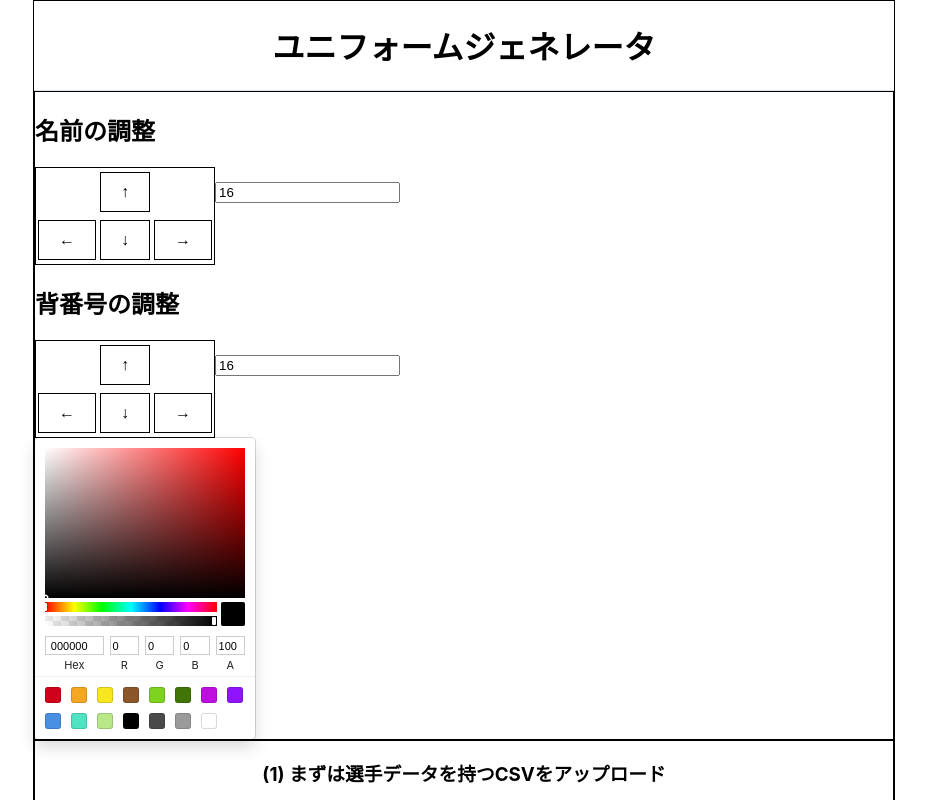
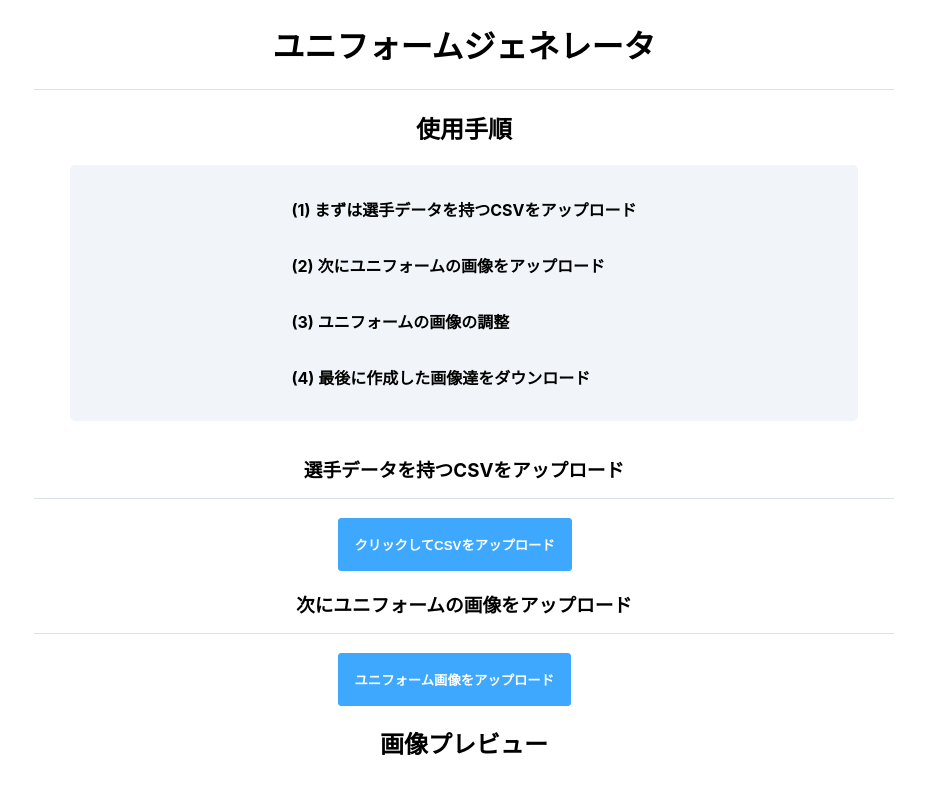
Before and after one commit to K-Sato1995/uniform-generator, a React (Create React App) app: page / in a window 1280 px wide. Shown: the top 800 px of the page, without its empty margins (176-1102 px from the left). Built offline with nearby package versions, Linux system fonts and the light colour scheme.

Commit message:
design box

```diff
--- a/src/App.js
+++ b/src/App.js
@@ -38,8 +38,29 @@ function App () {
           <h1>ユニフォームジェネレータ</h1>
         </div>
 
-        <div className={styles.designContainer}>
-          <h2>名前の調整</h2>
+        <h2 className={styles.introtitle}>使用手順</h2>
+        <div className={styles.intro}>
+          <ul>
+            <li>(1) まずは選手データを持つCSVをアップロード</li>
+            <li>(2) 次にユニフォームの画像をアップロード</li>
+            <li>(3) ユニフォームの画像の調整</li>
+            <li>(4) 最後に作成した画像達をダウンロード</li>
+          </ul>
+        </div>
+        <div className={styles.csvUploadContainer}>
+            <h3 className={styles.subtitle}>選手データを持つCSVをアップロード</h3>
+            <CSVDropzone onDrop={setPlayerDataList} />
+        </div>
+
+        <div className={styles.csvUploadContainer}>
+            <h3 className={styles.subtitle}>次にユニフォームの画像をアップロード</h3>
+            <input type="file" className={styles.imageUploader} onChange={handleUploadImage} />
+        </div>
+
+       {!!playerDataList.length && <div className={styles.designContainer}>
+          <div className={styles.designSubContainer}>
+            <h3>名前のデザイン調整</h3>
+            <span>名前の位置</span>
             <div className={styles.btnlist}>
                 <button className={styles.keyup} onClick={() => {
                   const newState = { ...uniformDesign }
@@ -75,14 +96,16 @@ function App () {
                   →
                 </button>
               </div>
-
+              <span>フォントサイズ(px)</span>
               <input type='number' value={uniformDesign.nameDesign.fontSize} onChange={(e) => {
                 const newState = { ...uniformDesign }
                 newState.nameDesign.fontSize = e.target.value
                 setUniformDesign(newState)
               }}/>
+            </div>
 
-            <h2>背番号の調整</h2>
+            <div className={styles.designSubContainer}>
+              <h3>背番号の調整</h3>
 
               <div className={styles.btnlist}>
                 <button className={styles.keyup} onClick={() => {
@@ -119,12 +142,15 @@ function App () {
                   →
                 </button>
               </div>
-            <input type='number' value={uniformDesign.numberDesign.fontSize} onChange={(e) => {
+              <span>フォントサイズ(px)</span>
+              <input type='number' value={uniformDesign.numberDesign.fontSize} placeholder="フォントサイズ(px)" onChange={(e) => {
                 const newState = { ...uniformDesign }
                 newState.numberDesign.fontSize = e.target.value
                 setUniformDesign(newState)
               }}/>
-
+            </div>
+            <div className={styles.designSubContainer}>
+              <h3>フォントカラー</h3>
               <SketchPicker
                 color={ uniformDesign.fontColor }
                 onChangeComplete={(color) => {
@@ -135,28 +161,9 @@ function App () {
                 }}
               />
             </div>
-
-          <div className={styles.csvUploadContainer}>
-              <h3>(1) まずは選手データを持つCSVをアップロード</h3>
-             <CSVDropzone onDrop={setPlayerDataList} />
-          </div>
-
-          <div className={styles.csvUploadContainer}>
-              <h3>(2) 次にユニフォームの画像をアップロード</h3>
-              <input type="file" className={styles.imageUploader} onChange={handleUploadImage} />
-          </div>
+          </div>}
 
         <div className={styles.exportImagesContainer}>
-
-          <h3>作成した画像を取得する</h3>
-            <button onClick={() => {
-              refs.current.map((ref) =>
-                exportComponentAsPNG({ current: ref })
-              )
-            }}>
-              画像達をエクスポートする
-            </button>
-          </div>
 
         <h2>画像プレビュー</h2>
 
@@ -176,6 +183,16 @@ function App () {
             )
           })}
         </div>
+
+        <h3 className={styles.subtitle}>作成した画像を取得する</h3>
+          <button onClick={() => {
+            refs.current.map((ref) =>
+              exportComponentAsPNG({ current: ref })
+            )
+          }}>
+            画像達をエクスポートする
+          </button>
+        </div>
       </div>
 
   )
--- a/src/App.module.css
+++ b/src/App.module.css
@@ -1,6 +1,7 @@
 .App {
   max-width: 860px;
-  border: solid 1px;
+  /* border: solid 1px; */
+  background-color: var(--main-bg-color);
   margin: 0 auto;
 }
 
@@ -9,24 +10,46 @@
   text-align: center;
 }
 
+.intro {
+  padding: 16px;
+  text-align: left;
+  background-color: var(--secondary-color);
+  border-radius: 5px;
+  margin: 16px 36px;
+  font-weight: bold;
+  display: flex;
+  justify-content: center;
+  padding: 16px;
+}
+
+.introtitle {
+  text-align: center;
+  /* border-bottom: solid 1px var(--border-color); */
+  /* padding-bottom: 16px; */
+}
+.intro > ul {
+  list-style-type: none;
+  padding: 0;
+  margin: 0 auto;
+}
+
+.intro > ul > li {
+  padding: 16px;
+}
 .imageContainer {
   display: flex;
   flex-direction: column;
   justify-content: center;
 }
 
-.designContainer {
-  border: solid 1px;
-}
-
 .csvUploadContainer {
   display: flex;
   flex-direction: column;
   justify-content: center;
-  border: solid 1px;
   text-align: center;
 }
-.csvUploadContainer > h3 {
+
+.subtitle {
   border-bottom: solid 1px var(--border-color);
   padding-bottom: 16px;
 }
@@ -66,7 +89,6 @@
 
 .exportImagesContainer {
   text-align: center;
-  border: solid 1px;
 }
 
 .exportImagesContainer > button {
@@ -86,11 +108,47 @@
   border-color: var(--border-color);
 }
 
+
+.designContainer {
+  border: solid 1px var(--border-color);
+  border-radius: 5px;
+  right: 30px;
+  top: 50px;
+  padding: 0 16px 16px 16px;
+  position: fixed;
+  z-index: 5000;
+  background-color: var(--main-bg-color);
+}
+
+.designSubContainer {
+  display: flex;
+  flex-direction: column;
+  justify-content: center;
+  align-items: center;
+}
+
+.designSubContainer > h3 {
+  margin: 16px;
+  padding-bottom: 8px;
+  border-bottom: solid 1px var(--border-color);
+
+}
+
+.designSubContainer > input {
+  border: solid 1px var(--border-color);
+  border-radius: 5px;
+}
+
+.designSubContainer > span {
+  color: var(--secondary-text-color);
+  padding: 8px;
+}
+
 .btnlist {
   display: inline-grid;
   grid-column-gap: 0;
   align-self: end;
-  border: solid 1px;
+  margin: 0 auto;
 }
 
 .btnlist > button {
@@ -101,12 +159,21 @@
   text-align: center;
   text-decoration: none;
   display: inline-block;
-  font-size: 16px;
   margin: 4px 2px;
+  background: var(--main-color);
+  border: 1px solid var(--main-color);
+  color: var(--main-bg-color);
+  border-radius: 3px;
   cursor: pointer;
+  font-weight: 700;
+  font-size: 18pt;
+  text-align: center;
+  font-weight: bold;
+
 }
 .keyup{
   grid-column-start: 2;
+
 }
 
 .keyright{
--- a/src/index.css
+++ b/src/index.css
@@ -6,10 +6,11 @@ body {
   -webkit-font-smoothing: antialiased;
   -moz-osx-font-smoothing: grayscale;
 
-
   --main-bg-color: #FFF;
   --main-color: #3ea8ff;
+  --secondary-color: #F1F5F9;
   --border-color: #d6e3ed;
+  --secondary-text-color: #6E7B85;
 }
 
 code {
```
Lines whose indentation alone changed are shown as unchanged.
